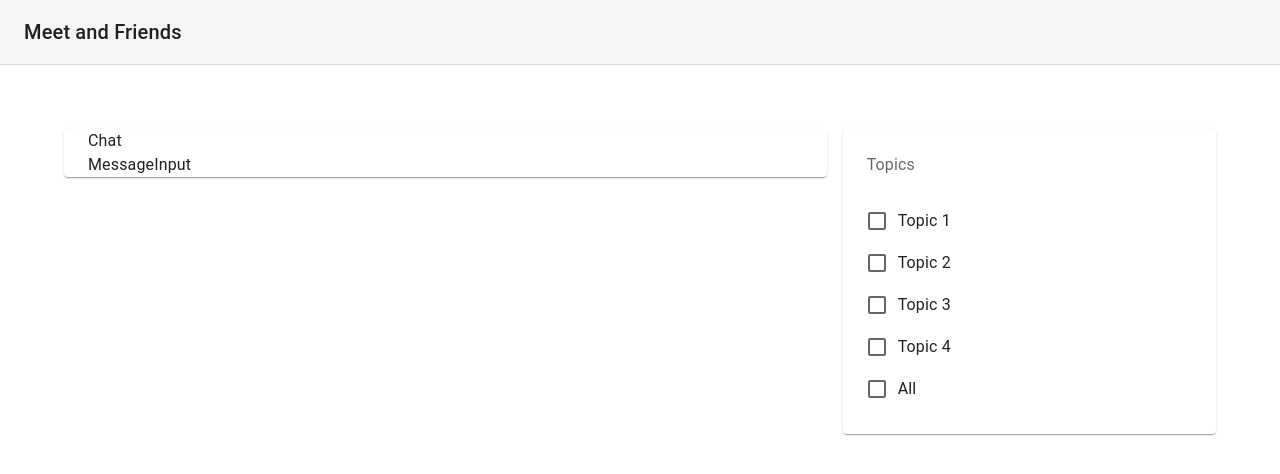
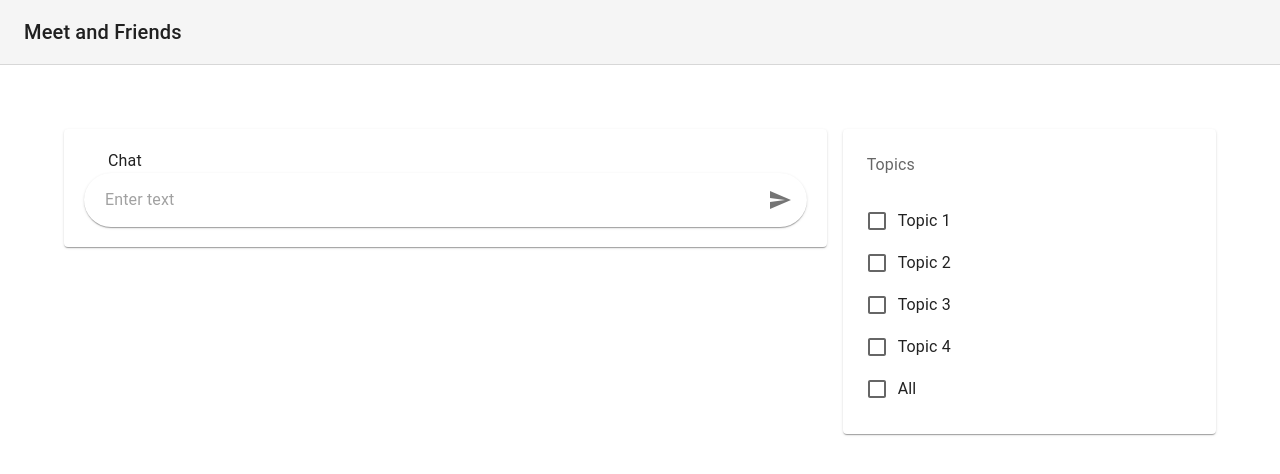
Before and after one commit to adityavj2010/ir_project_4, a React (Create React App) app in the folder frontend/: page / in a window 1280 px wide. Shown: the top 474 px of the page. Built offline with nearby package versions, Linux system fonts and the light colour scheme.

Commit message:
Finished message bar

```diff
--- a/frontend/src/App.js
+++ b/frontend/src/App.js
@@ -22,7 +22,7 @@ function AppContent() {
     >
       <Grid container spacing={2}>
         <Grid item xs={8}>
-          <Paper>
+          <Paper sx={{ p:'20px' }}>
             <Chat />
             <MessageInput />
           </Paper>
--- a/frontend/src/components/message-input/MessageInput.js
+++ b/frontend/src/components/message-input/MessageInput.js
@@ -1,11 +1,31 @@
 import './MessageInput.css';
 import * as React from "react";
 import Container from "@mui/material/Container";
+import Paper from '@mui/material/Paper';
+import InputBase from '@mui/material/InputBase';
+import Divider from '@mui/material/Divider';
+import IconButton from '@mui/material/IconButton';
+import MenuIcon from '@mui/icons-material/Menu';
+import SendIcon from '@mui/icons-material/Send';
+import DirectionsIcon from '@mui/icons-material/Directions';
+
+
+
 function MessageInput() {
     return (
-      <Container>
-        MessageInput
-      </Container>
+        <Paper
+        component="form"
+        sx={{ p:'5px', display: 'flex', alignItems: 'center',borderRadius: '29px'
+     }}
+      >
+        <InputBase
+          sx={{ ml: 2, flex: 1 }}
+          placeholder="Enter text"
+        />
+        <IconButton type="button" sx={{ p: '10px' }} aria-label="search">
+          <SendIcon />
+        </IconButton>
+      </Paper>
     );
   }
 
```
